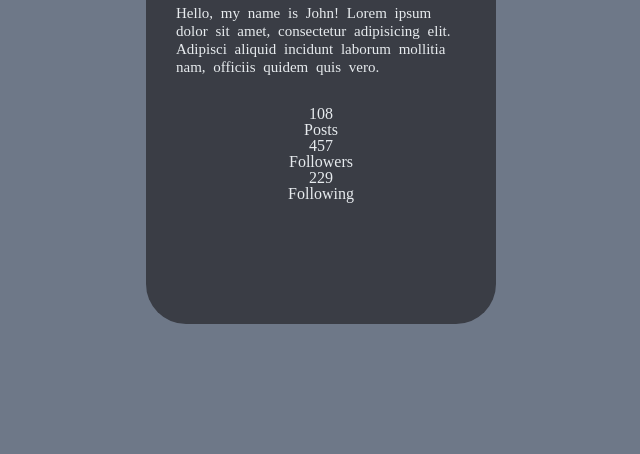
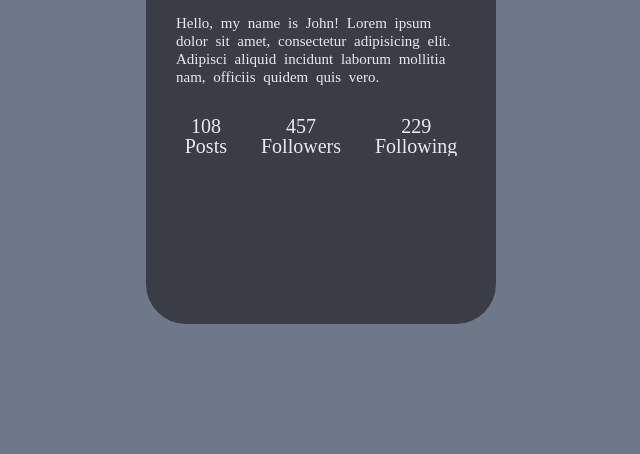
Before and after one commit to EvgeniyKolominskiy/User-Card, a plain HTML site: page index.html in a window 1280 px wide. Shown: the part 346-800 px from the top of the page, without its empty margins (366-1006 px from the left). Drawn offline with Linux system fonts and the light colour scheme.

Commit message:
Add content.
Add content index.html
Complete .numbers

Add style in style.css
Style .numbers

```diff
--- a/CSS/reset.css
+++ b/CSS/reset.css
@@ -19,8 +19,6 @@ time, mark, audio, video {
 	margin: 0;
 	padding: 0;
 	border: 0;
-	font-size: 100%;
-	font: inherit;
 	vertical-align: baseline;
 }
 
--- a/CSS/style.css
+++ b/CSS/style.css
@@ -24,7 +24,7 @@ body {
 	border: 0;
 	border-radius: 40px 40px 0 0;
 	font-weight: bold;
-	font-size: 30px;
+	font-size: 20px;
 }
 
 .userName > h1 {
@@ -51,3 +51,24 @@ body {
 	font-size: 15px;
 	margin: 30px 30px 30px 30px;
 }
+
+.numbers {
+	display: inline-block;
+	text-align: center;
+	width: inherit;
+	margin: 0 30px 30px 30px;
+	overflow: hidden;
+}
+
+.numbers .box {
+	display: inline-block;
+}
+
+.box > p {
+	display: block;
+	font-size: 20px;
+}
+
+.box + .box {
+	margin-left: 30px;
+}
--- a/index.html
+++ b/index.html
@@ -17,9 +17,15 @@
 			Hello, my name is John! Lorem ipsum dolor sit amet, consectetur adipisicing elit. Adipisci aliquid incidunt laborum mollitia nam, officiis quidem quis vero.
 		</p>
 		<div class="numbers">
-			<p>108<br/>Posts</p>
-			<p>457<br/>Followers</p>
-			<p>229<br/>Following</p>
+			<div class="box">
+				<p>108<br/>Posts</p>
+			</div>
+			<div class="box">
+				<p>457<br/>Followers</p>
+			</div>
+			<div class="box">
+				<p>229<br/>Following</p>
+			</div>
 		</div>
 		<div class="button">
 
```
